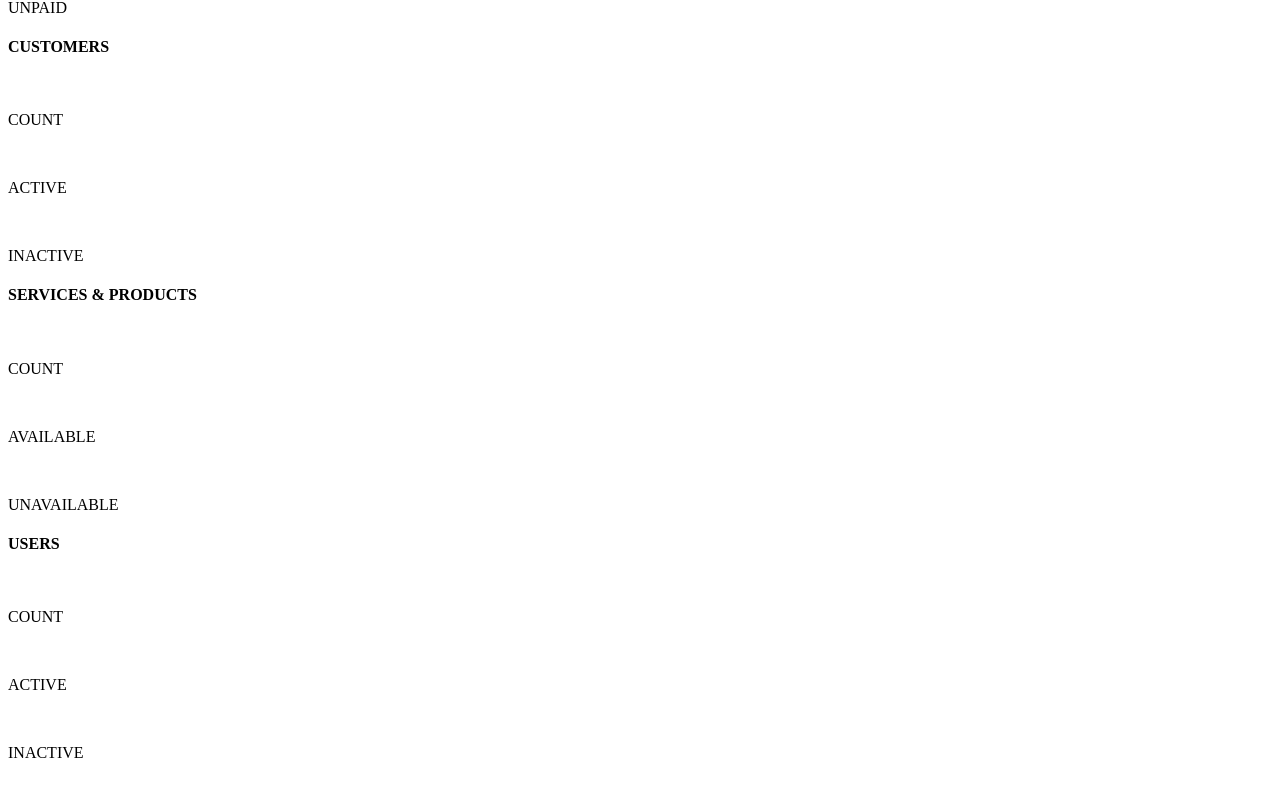
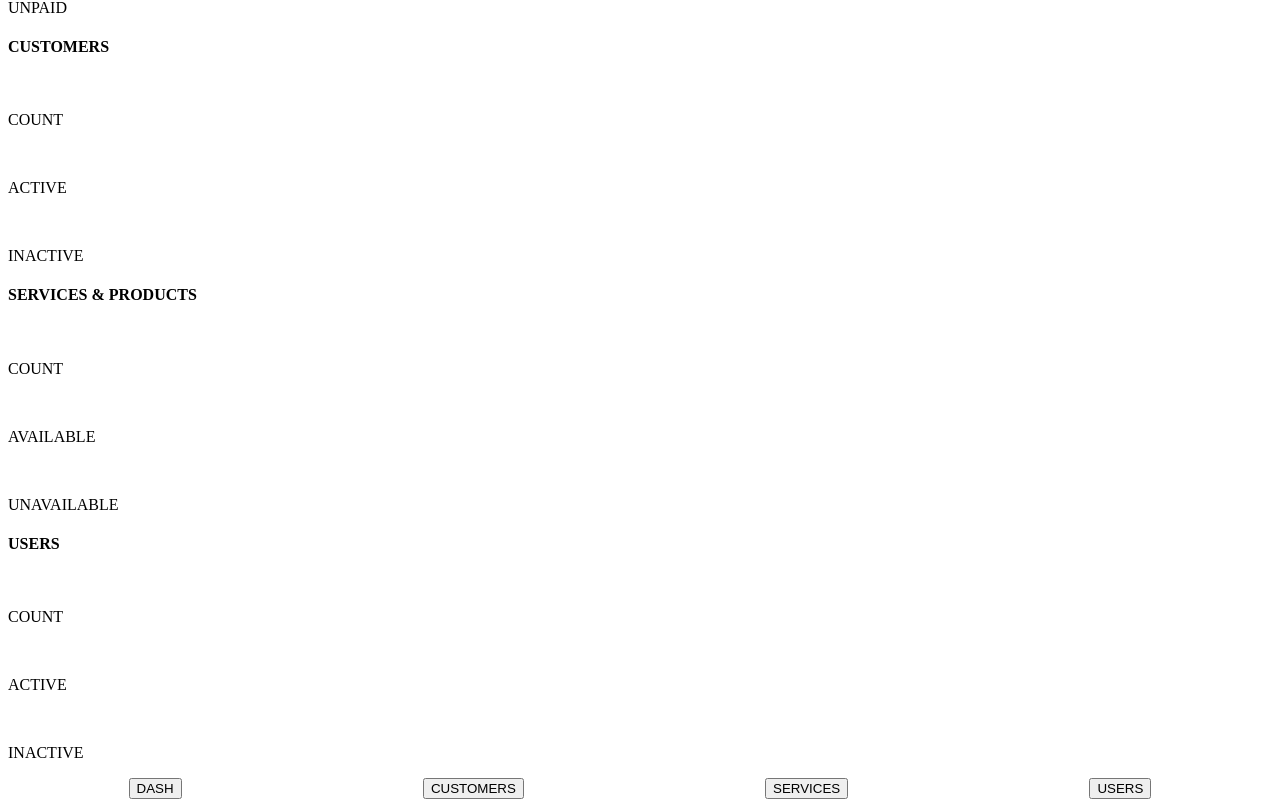
Before and after one commit to Ambs04/paper_trails_demo, a React (Vite) app in the folder paper-trails-demo/: page /dashboard in a window 1280 px wide. Shown: the part 603-1410 px from the top of the page. Before the commit the page ends 1381 px from the top, so only its background shows below. Built offline with nearby package versions, Linux system fonts and the light colour scheme.

Commit message:
periodical commit

```diff
--- a/paper-trails-demo/src/Modules/ModuleComponents/DashFooter.jsx
+++ b/paper-trails-demo/src/Modules/ModuleComponents/DashFooter.jsx
@@ -1,18 +1,26 @@
 export default function DashFooter() {
-  <>
-    <div>
-      <div>
-        <p>DASH</p>
+  return (
+    <>
+      <div
+        style={{
+          display: "flex",
+          flexDirection: "row",
+          justifyContent: "space-around",
+        }}
+      >
+        <div style={{ display: "flex" }}>
+          <button>DASH</button>
+        </div>
+        <div style={{ display: "flex" }}>
+          <button>CUSTOMERS</button>
+        </div>
+        <div style={{ display: "flex" }}>
+          <button>SERVICES</button>
+        </div>
+        <div style={{ display: "flex" }}>
+          <button>USERS</button>
+        </div>
       </div>
-      <div>
-        <p>CUSTOMERS</p>
-      </div>
-      <div>
-        <p>SERVICES</p>
-      </div>
-      <div>
-        <p>USERS</p>
-      </div>
-    </div>
-  </>;
+    </>
+  );
 }
```
